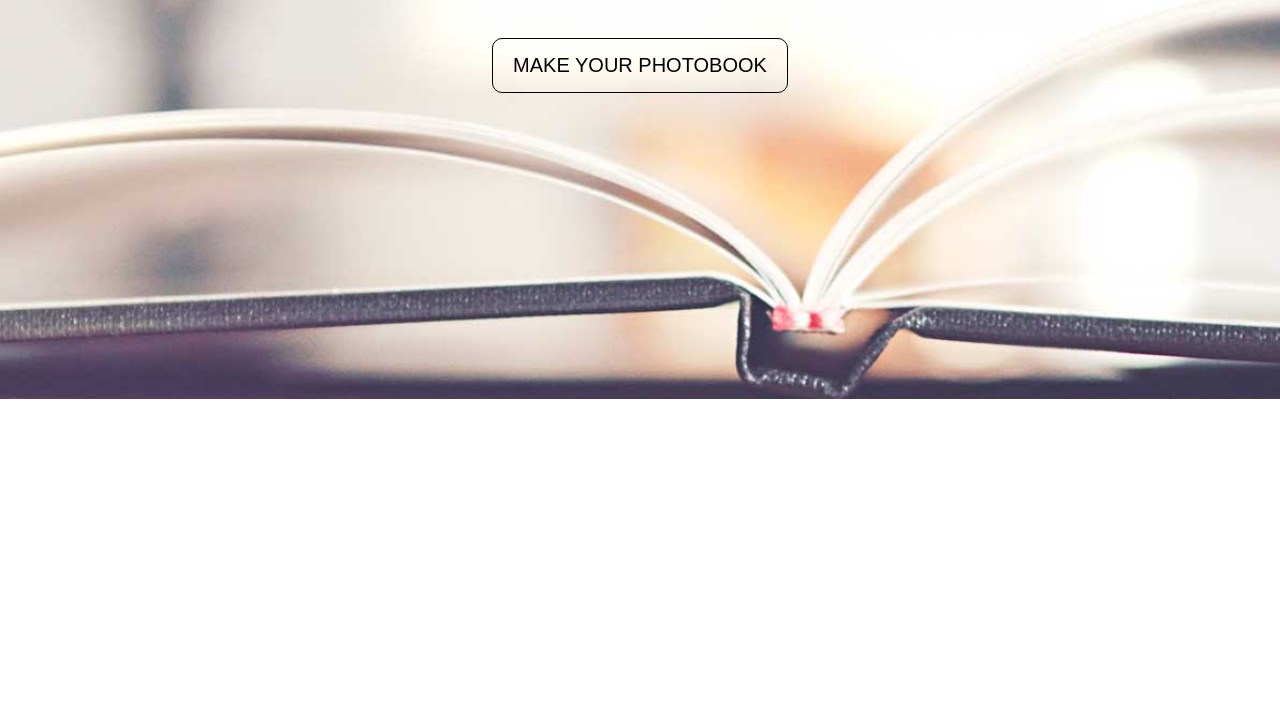
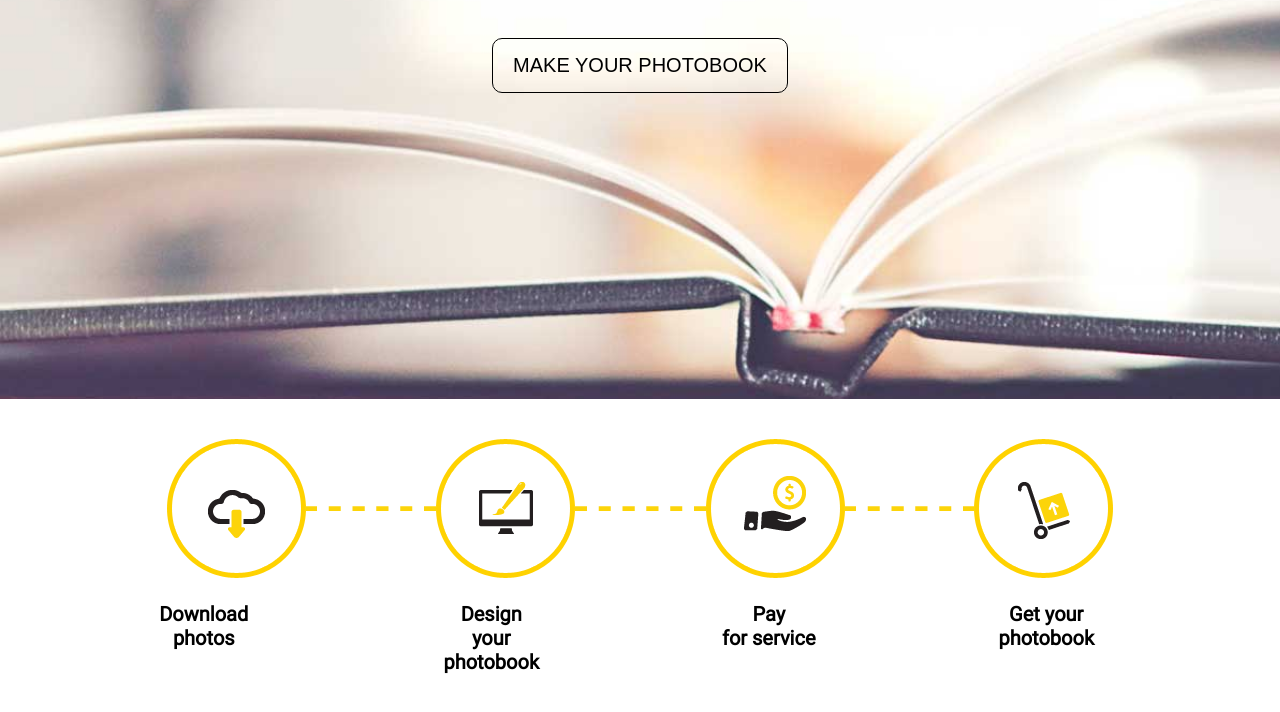
Before and after one commit to arturtarasov/less-practice, a website: page public/index.html in a window 1280 px wide. Shown: the part 268-980 px from the top of the page. Before the commit the page ends 800 px from the top, so only its background shows below. Drawn offline with Linux system fonts and the light colour scheme.

Commit message:
features content

```diff
--- a/public/index.html
+++ b/public/index.html
@@ -28,6 +28,16 @@
             </div>
             <button class="btn btn-line">Make your photobook</button>
         </header>
+
+        <section id="features">
+            <img src="img/steps.png">
+            <div class="text">
+                <div class="first"><div>Download <br> photos</div></div>
+                <div class="second"><div>Design your <br> photobook</div></div>
+                <div class="third"><div>Pay <br> for service</div></div>
+                <div class="fourth"><div>Get your <br> photobook</div></div>
+            </div>
+        </section>
     </div>
 </body>
 </html>
--- /dev/null
+++ b/src/less/features.less
@@ -0,0 +1,35 @@
+@import "partials/params";
+@import "partials/mixins";
+
+#features {
+  padding: 40px 0 60px;
+  text-align: center;
+
+  & img {
+    margin-bottom: 20px;
+
+  }
+
+  & .text {
+    display: flex;
+    justify-content: space-around;
+    margin: 0 auto;
+    width: 950px;
+
+    & > div {
+      width: 100px;
+      font-weight: bold;
+      font-size: 20px;
+      & > div {
+        position: relative;
+      }
+
+      &.first > div {right: 80px;}
+      &.second > div {right: 30px;}
+      &.third > div {left: 10px;}
+      &.fourth > div {left: 50px;}
+    }
+
+
+  }
+}
```
Also changed, not shown: public/bundle.min.css, 1 other file.
